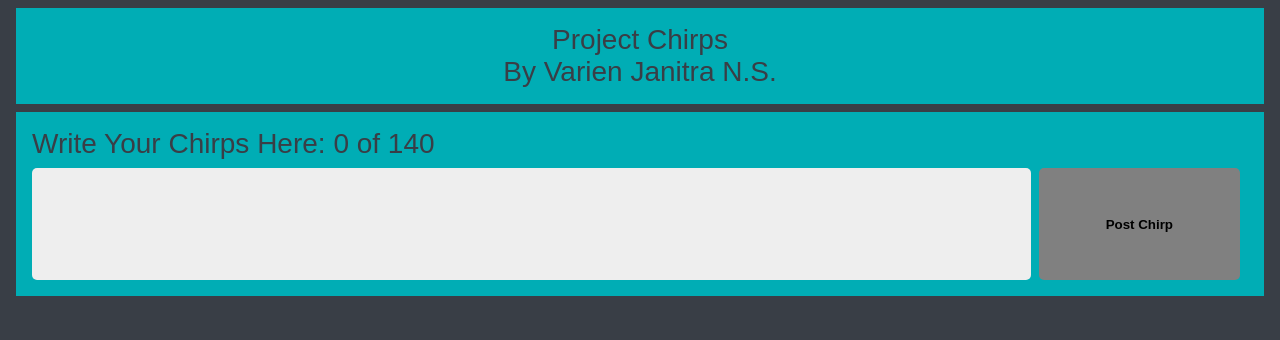
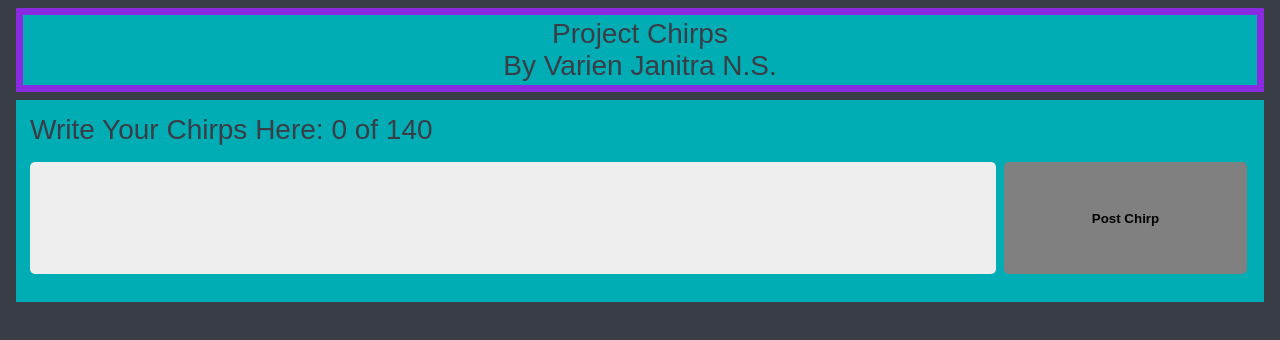
Before and after one commit to varienjanitra/project-chirps, an Angular app: page / in a window 1280 px wide. Shown: the top 340 px of the page. Built offline with nearby package versions, Linux system fonts and the light colour scheme; no server answers.

Commit message:
Add little animations on hover

```diff
--- a/src/app/app.component.scss
+++ b/src/app/app.component.scss
@@ -11,8 +11,12 @@
 }
 
 .app-header {
+  position: sticky;
+  top: 0px;
+
   margin: 0.5rem 1rem 0.25rem;
-  padding: 1rem;
+  border: 0.25em blueviolet solid;
+  padding: 0.1em;
 
   text-align: center;
   color: #393E46;
--- a/src/app/chirps-editor/chirps-editor.component.scss
+++ b/src/app/chirps-editor/chirps-editor.component.scss
@@ -1,6 +1,6 @@
 .chirps-editor-root {
   margin: 0.25rem 1rem;
-  padding: 1rem;
+  padding: 0.5em;
 
   color: #393E46;
   background-color: #00ADB5;
@@ -8,9 +8,11 @@
 
 .chirps-editor-input-space {
   display: grid;
-  margin: 0.5rem 0.5rem 0rem 0rem;
+  margin: 0.1em 0.1em 0rem 0rem;
   align-items: center;
-  grid-template-columns: 5fr 1fr;
+  justify-content: center;
+  grid-template-columns: 4fr 1fr;
+  grid-template-rows: 5em;
 }
 
 textarea {
@@ -32,12 +34,16 @@ button {
   border-radius: 5px;
   font-weight: bold;
 
+  transition: background-color 0.25s, color 0.25s;
+
   background-color: grey;
 }
 
 button:hover {
   cursor: pointer;
   background-color: cyan;
+
+  color: blue;
 }
 
 button:active {
--- a/src/app/chirps-timeline/chirps-timeline.component.scss
+++ b/src/app/chirps-timeline/chirps-timeline.component.scss
@@ -6,6 +6,8 @@
 
   color: #393E46;
   background-color: #00ADB5;
+
+  transition: background-color 0.25s;
 }
 
 p.chirp-time, p.chirp-id {
@@ -28,14 +30,23 @@ button {
   border-radius: 5px;
   font-weight: bold;
 
+  transition: background-color 0.25s, color 0.25s;
+
   background-color: grey;
 }
 
 button:hover {
   cursor: pointer;
   background-color: cyan;
+  color: red;
 }
 
 button:active {
   background-color: #EEEEEE;
 }
+
+.chirps-timeline-root:hover {
+  border: 5px cyan solid;
+  border-radius: 5px;
+  background-color: #00B6CC;
+}
--- a/src/app/chirps-timeline/chirps-timeline.component.ts
+++ b/src/app/chirps-timeline/chirps-timeline.component.ts
@@ -17,7 +17,6 @@ export class ChirpsTimelineComponent {
   deleteChirp$: Subscription = new Subscription();
 
   constructor(private chirpService: ChirpService) {
-    console.log('chirp timeline instantiated')
     this.chirps$ = this.chirpService.refreshChirps$
       .pipe(
         switchMap(() => this.chirpService.getChirps()),
```
